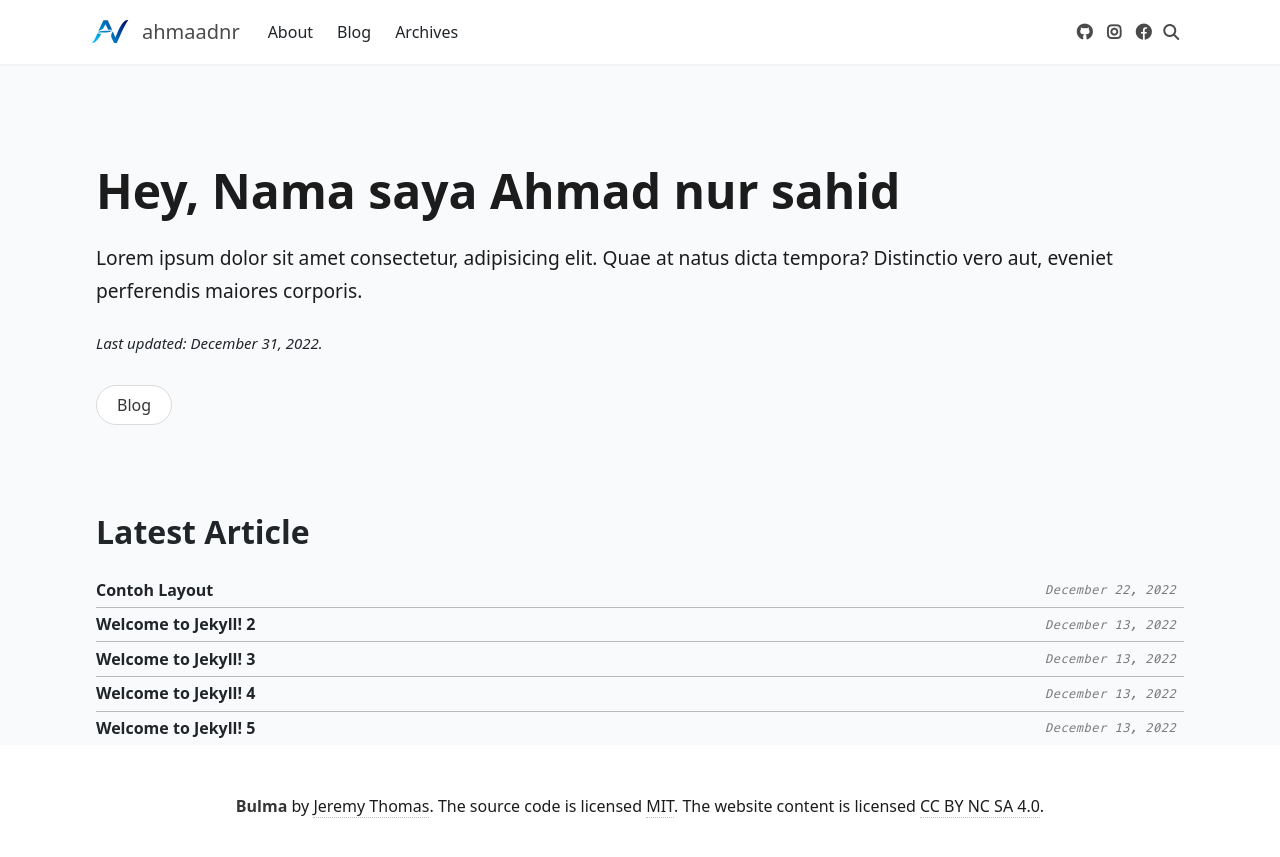
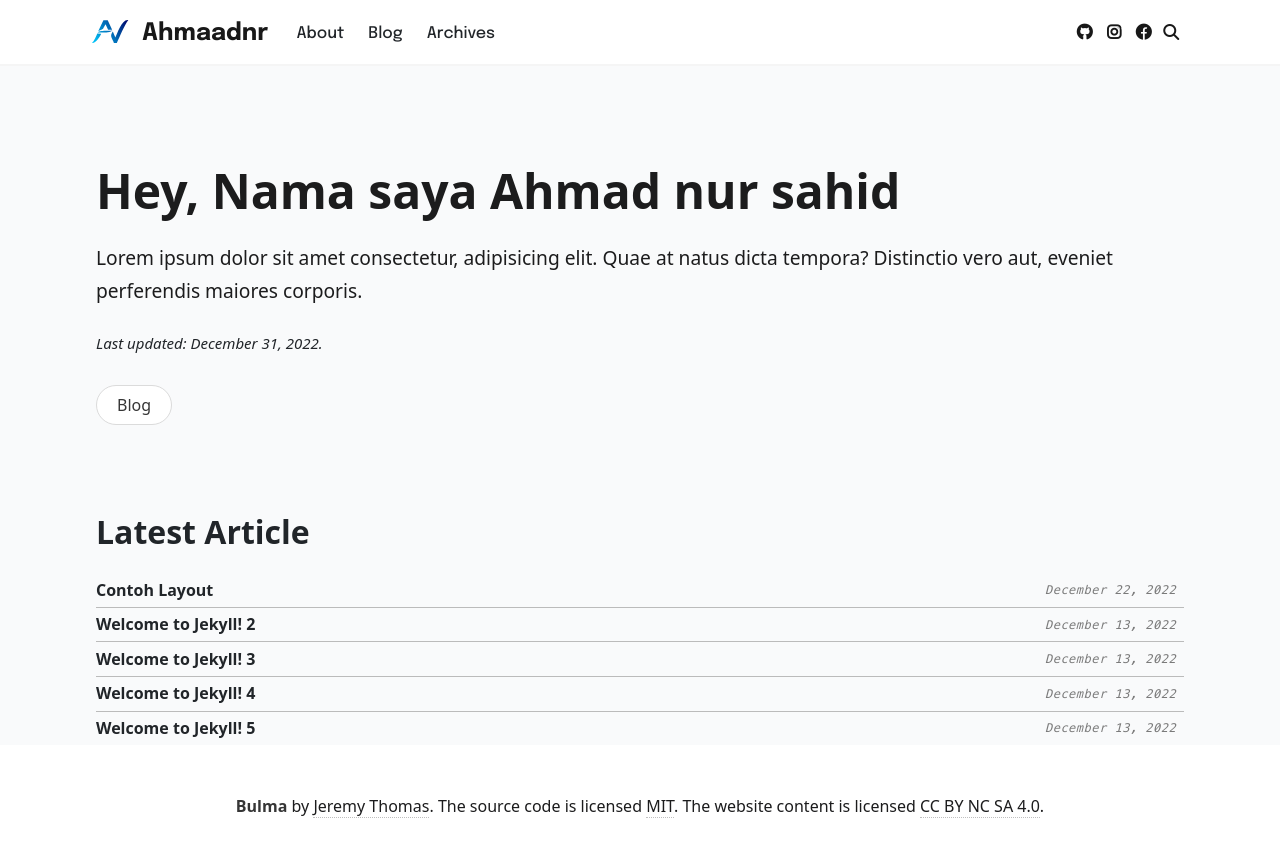
Before and after one commit to ahmaadn/ahmaadn.github.io, a Jekyll site: the page built from index.html, in a window 1280 px wide. Shown: the top 857 px of the page. Built offline with Jekyll 4.4.1, drawn with Linux system fonts in a browser that asks for light colours; comment, search, counter and statistics services are not loaded.

Commit message:
merubah font dan transition pada navbar

```diff
--- a/_includes/head.html
+++ b/_includes/head.html
@@ -9,6 +9,8 @@
     <!-- google font -->
     <link rel="preconnect" href="https://fonts.googleapis.com"><link rel="preconnect" href="https://fonts.gstatic.com" crossorigin><link href="https://fonts.googleapis.com/css2?family=IBM+Plex+Mono:wght@300&display=swap" rel="stylesheet">
 
+    <link href="https://fonts.googleapis.com/css2?family=Epilogue:ital,wght@0,100;0,200;0,300;0,400;0,500;0,600;0,700;0,800;0,900;1,100;1,200;1,300;1,400;1,500;1,600;1,700;1,800;1,900&display=swap" rel="stylesheet">
+
     <!-- CSS -->
     <link rel="stylesheet" href="{{ '/assets/css/bulma.min.css' | relative_url }}" />
     <link rel="stylesheet" href="{{ '/assets/css/main.css' | relative_url }}" />
--- a/_includes/navbar.html
+++ b/_includes/navbar.html
@@ -8,7 +8,7 @@
             <div class="navbar-brand">
                 <a class="navbar-item" href="{{ site.baseurl }}/">
                     <img src="{{ '/assets/img/mylogo.svg' | relative_url }}" alt="{{ site.name }}" width="52px" height="52px">
-                    ahmaadnr
+                    <span> Ahmaadnr </span>
                 </a>
 
                 <!-- Search Icon -->
--- a/_sass/_layout.scss
+++ b/_sass/_layout.scss
@@ -3,7 +3,6 @@
 // -----------
 .navbar {
 	color: var(--global-text-color);
-	font-family: var(--font-family-navbar);
 
 	.navbar-burger {
 		margin-left: 0;
@@ -13,10 +12,11 @@
 		}
 	}
 	.icon {
-		color: inherit;
+		color: var(--gray-10);
 		font-size: 1rem;
 		margin-left: auto;
 		padding: .3rem;
+		transition: 0.3s;
 
 		&:hover {
 			color: var(--global-hover-color);
@@ -25,14 +25,32 @@
 
 	.navbar-item {
 		font-weight: 500;
+		font-family: var(--font-family-navbar);
+		transition: 0.3s;
 
 		&:hover {
 			color: inherit;
 		}
 
+		span {
+			position: relative;
+			font-family: var(--font-family-navbar);
+			top: 2px;
+
+		}
+
 		&:has(img) {
-			font-size: 1.25rem;
 			padding: 0;
+			span {
+				color: var(--gray-10);
+				font-weight: 700;
+				font-size: 1.5rem;
+				line-height: 1.5;
+				text-size-adjust: 100%;
+				word-break: break-word;
+				vertical-align: -4px;
+			}
+
 		}
 	}
 
@@ -58,6 +76,7 @@
 }
 
 .navbar.nav-custum.invert {
+
 	>.container > .navbar-brand {
 		.navbar-burger,
 		.icon {
@@ -69,7 +88,9 @@
 		}
 
 		.navbar-item {
-			color: var(--white) !important;
+			span {
+				color: var(--white);
+			}
 			img {
 				background-color: var(--white);
 				border-radius: 6px;
@@ -87,6 +108,7 @@
 
 	.navbar.nav-custum.invert {
 		#nav_blog {
+			.icon,
 			.navbar-item {
 				color: var(--white);
 			}
--- a/_sass/_themes.scss
+++ b/_sass/_themes.scss
@@ -4,7 +4,7 @@
     --font-family: system-ui, -apple-system, BlinkMacSystemFont, 'Segoe UI', Roboto, Oxygen, Ubuntu, Cantarell, 'Open Sans', 'Helvetica Neue', sans-serif;
     --font-family-monospace: 'Menlo Regular', "IBM Plex Mono", 'Menlo Regular', monospace;
     --font-family-code : SFMono-Regular, Menlo, Monaco,Consolas, "Liberation Mono", "Courier New",monospace;
-    --font-family-navbar : Inter var,ui-sans-serif,system-ui,-apple-system,BlinkMacSystemFont,Segoe UI,Roboto,Helvetica Neue,Arial,Noto Sans,sans-serif,Apple Color Emoji,Segoe UI Emoji,Segoe UI Symbol,Noto Color Emoji;
+    --font-family-navbar : 'Epilogue', sans-serif;
 
     /* Color */
     --red-color:           #FF3636;
```
